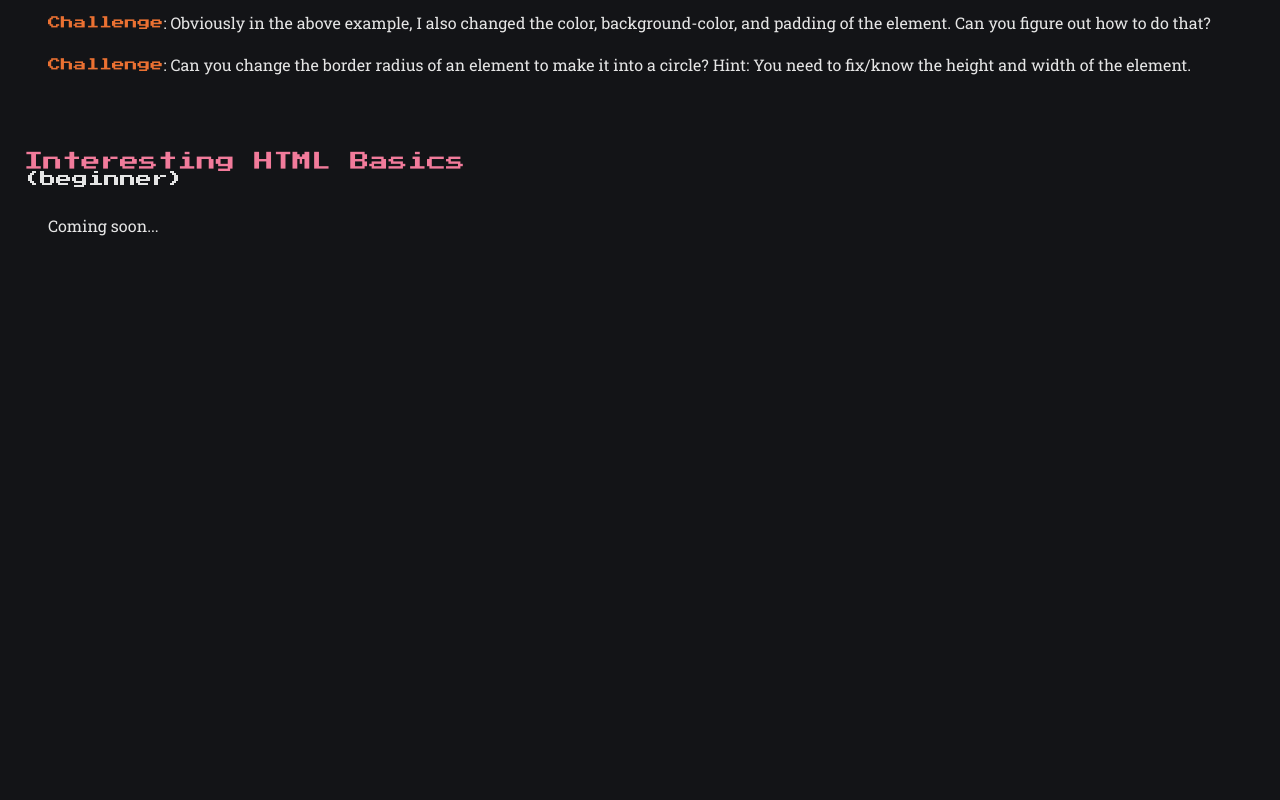
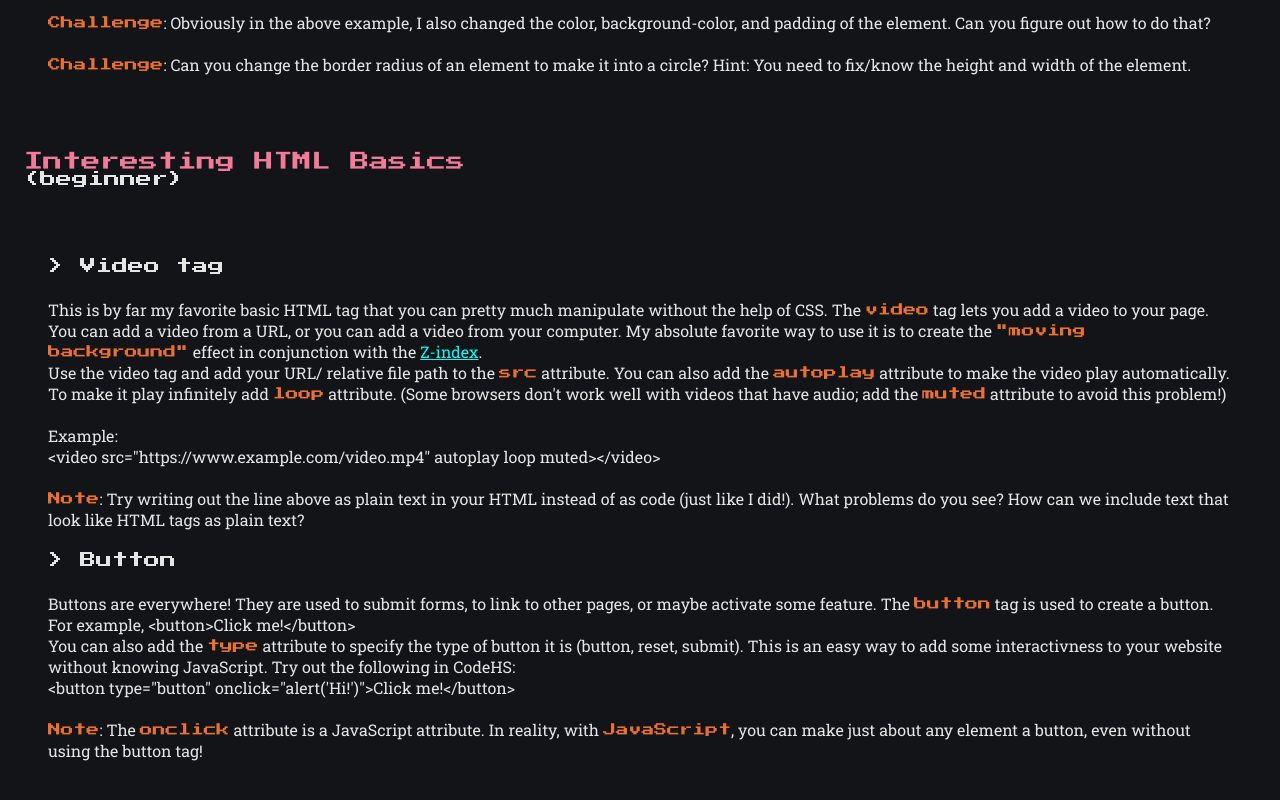
Before and after one commit to Sanya1001/webdevkids, a plain HTML site: page tips.html in a window 1280 px wide. Shown: the part 2374-3174 px from the top of the page. Before the commit the page ends 2658 px from the top, so only its background shows below. Drawn offline with Linux system fonts and the light colour scheme; a web font is replaced by a local one.

Commit message:
Updating html section

```diff
--- a/tips.html
+++ b/tips.html
@@ -179,7 +179,40 @@
         <div class="title">Interesting HTML Basics</div>
         <span class="beginner">(beginner)</span>
         <div class="content">
-            Coming soon...
+            <br><br>
+            <span class="beginner"> &gt; Video tag</span> <br><br>
+            This is by far my favorite basic HTML tag that you can pretty much manipulate
+            without the help of CSS. The <span class="highlight">video</span> tag lets you add
+            a video to your page. You can add a video from a URL, or you can add a video from
+            your computer. My absolute favorite way to use it is to create the
+            <span class="highlight">"moving background"</span>  effect in conjunction with the
+            <a href="#part3" class="link">Z-index</a>. <br>
+            Use the video tag and add your URL/ relative file path to the
+            <span class="highlight">src</span> attribute. You can also add
+            the <span class="highlight">autoplay</span> attribute to make the video play
+            automatically. To make it play infinitely add
+            <span class="highlight">loop</span> attribute.
+            (Some browsers don't work well with videos that have audio; add the
+            <span class="highlight">muted</span> attribute to avoid this problem!)<br>
+            <br>
+            Example: <br>
+            &lt;video src="https://www.example.com/video.mp4" autoplay loop muted>&lt;/video> <br><br>
+            <span class="highlight">Note</span>: Try writing out the line above as plain text in your
+            HTML instead of as code (just like I did!). What problems do you see?
+            How can we include text that look like HTML tags as plain text? <br><br>
+            <span class="beginner"> &gt; Button</span> <br><br>
+            Buttons are everywhere! They are used to submit forms, to link to other pages, or
+            maybe activate some feature. The <span class="highlight">button</span> tag is used to
+            create a button. For example,
+            &lt;button>Click me!&lt;/button> <br>
+            You can also add the <span class="highlight">type</span> attribute to specify the type
+            of button it is (button, reset, submit). This is an easy way to add some interactivness
+            to your website without knowing JavaScript. Try out the following in CodeHS: <br>
+            &lt;button type="button" onclick="alert('Hi!')">Click me!&lt;/button> <br> <br>
+            <span class="highlight">Note</span>: The
+            <span class="highlight">onclick</span> attribute is a JavaScript attribute. In reality,
+            with <span class="highlight">JavaScript</span>, you can make just about any element a button,
+            even without using the button tag! <br><br>
         </div>
     </div>
 </body>
```
